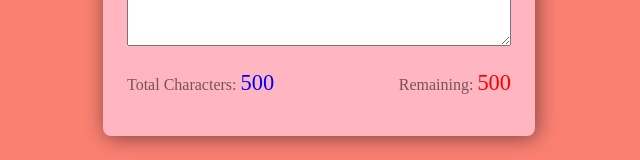
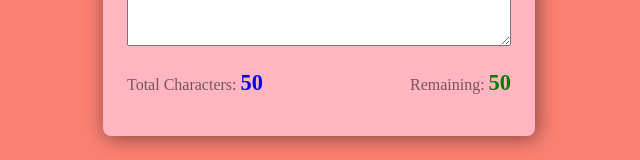
Before and after one commit to rahuljindal1/nextjs14-practice-projects, a Next.js app: page /real-time-character-count in a window 1280 px wide. Shown: the part 421-581 px from the top of the page, without its empty margins (321-961 px from the left). Built offline with nearby package versions, Linux system fonts and the light colour scheme.

Commit message:
feat: Add color transition component

```diff
--- /dev/null
+++ b/components/ColorTransition/index.tsx
@@ -0,0 +1,23 @@
+import chroma from "chroma-js";
+
+/**
+ *
+ * @colors
+ * Order of colors should be from high to low. i.e on a Scale of 1, color at index 0 will be show and on Scale 0 color at last index will be shown
+ *
+ * @scale
+ * Scale value lies in the range from 0 to 1, both inclusive
+ *
+ */
+export default function ColorTransition({
+  content,
+  colors,
+  scale
+}: {
+  content: string | number;
+  colors: string[];
+  scale: number /** This function returns the current user */;
+}) {
+  const colorBlend = chroma.scale(colors)(scale).hex();
+  return <span style={{ color: colorBlend }}>{content}</span>;
+}
--- a/components/index.ts
+++ b/components/index.ts
@@ -4,3 +4,4 @@ export { default as Input } from "./Input";
 export { default as StepProgressBar } from "./StepProgressBar";
 export { default as TabBar } from "./Tabs";
 export { default as TextArea } from "./Textarea";
+export { default as ColorTransition } from "./ColorTransition";
--- a/package.json
+++ b/package.json
@@ -13,6 +13,7 @@
     "@emotion/babel-plugin": "^11.11.0",
     "@emotion/react": "^11.11.4",
     "@emotion/styled": "^11.11.5",
+    "chroma-js": "^2.4.2",
     "classnames": "^2.5.1",
     "lodash": "^4.17.21",
     "next": "14.2.4",
@@ -21,6 +22,7 @@
     "react-icons": "^5.2.1"
   },
   "devDependencies": {
+    "@types/chroma-js": "^2.4.4",
     "@types/lodash": "^4.17.6",
     "@types/node": "^20",
     "@types/react": "^18.3.3",
--- a/src/app/real-time-character-count/page.tsx
+++ b/src/app/real-time-character-count/page.tsx
@@ -2,9 +2,9 @@
 
 import { ChangeEvent, useState } from "react";
 import styles from "./styles.module.css";
-import { TextArea } from "../../../components";
+import { ColorTransition, TextArea } from "../../../components";
 
-const MAX_CHARACTER_LENGTH = 500;
+const MAX_CHARACTER_LENGTH = 50;
 
 export default function RealTimeCharacterCount() {
   const [remainingCharacters, setRemainingCharacter] =
@@ -18,6 +18,11 @@ export default function RealTimeCharacterCount() {
     const remainingCharacters = MAX_CHARACTER_LENGTH - inputLength;
     setRemainingCharacter(remainingCharacters);
   };
+
+  const colorTransitionScale = (
+    (MAX_CHARACTER_LENGTH - remainingCharacters) /
+    MAX_CHARACTER_LENGTH
+  ).toPrecision(2);
 
   return (
     <div className={styles.mainContainer}>
@@ -39,7 +44,13 @@ export default function RealTimeCharacterCount() {
           <div className={styles.remainingCharacterSection}>
             Remaining:{" "}
             <span className={styles.remainingCharacterContainer}>
-              {remainingCharacters}
+              {
+                <ColorTransition
+                  content={remainingCharacters}
+                  colors={["green", "yellow", "red"]}
+                  scale={Number(colorTransitionScale)}
+                />
+              }
             </span>
           </div>
         </div>
--- a/src/app/real-time-character-count/styles.module.css
+++ b/src/app/real-time-character-count/styles.module.css
@@ -34,11 +34,12 @@
       .maxCharacterContainer {
         color: blue;
         font-size: 1.4rem;
+        font-weight: 600;
       }
 
       .remainingCharacterContainer {
-        color: red;
         font-size: 1.4rem;
+        font-weight: 600;
       }
     }
   }
```
Also changed, not shown: components/ColorTransition/styles.module.css (added), 1 other file (tests, documents, lock files or other folders).
